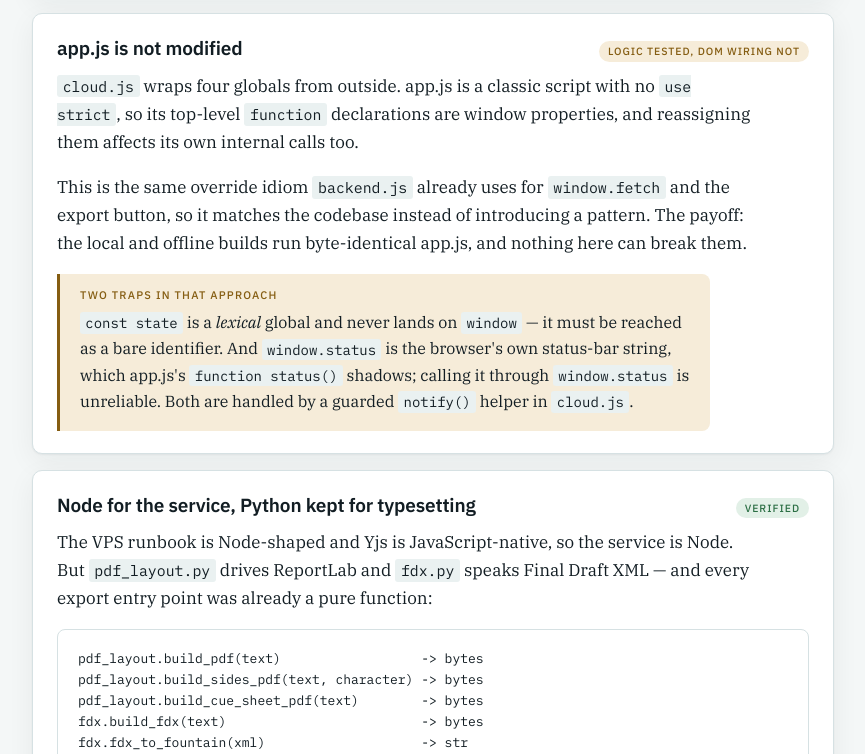
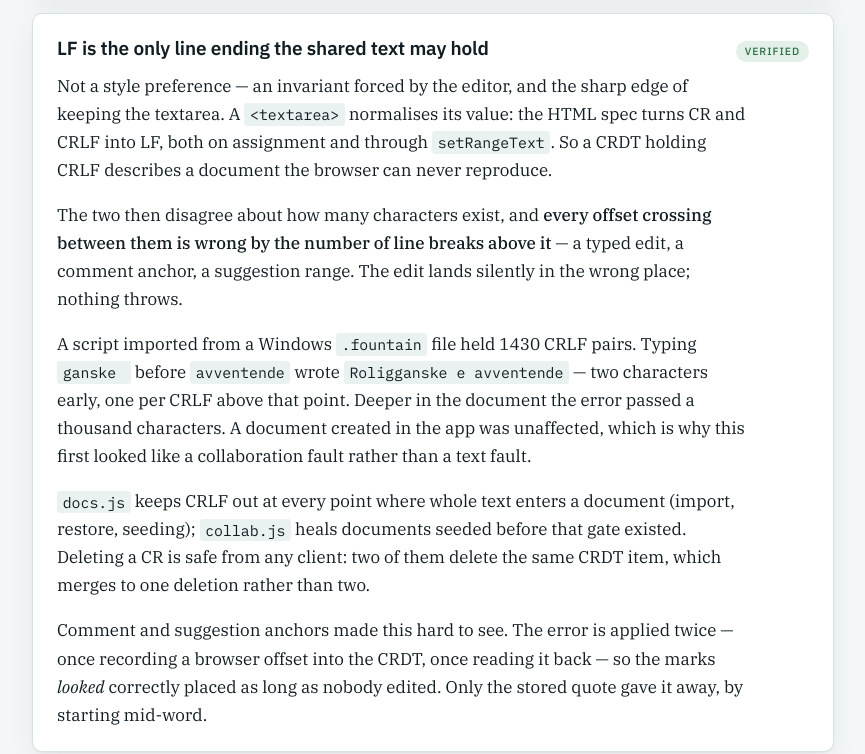
Before and after one commit to Benjakronk/Screenplay_Reader, a plain HTML site: page docs/cloud-architecture.html in a window 1280 px wide. Shown: the part 5182-5936 px from the top of the page, without its empty margins (66-931 px from the left). Drawn offline with Linux system fonts and the light colour scheme.

Commit message:
Record the LF invariant in the architecture docs
Both the markdown and the HTML version, which are parallel documents rather than
generated from each other.

Also notes the test gap that let the bug through: test-binding.mjs re-implements
the sync by hand, so attach(), the observer and applyRemote() had no coverage —
and the first two-client harness still did not reproduce the fault, because its
fake textarea stored whatever it was given. A fake that does not normalise
newlines is not a textarea, and that difference was the whole bug.

Co-Authored-By: Claude Opus 5 (1M context) <noreply@anthropic.com>

```diff
--- a/docs/cloud-architecture.html
+++ b/docs/cloud-architecture.html
@@ -668,6 +668,43 @@ img, svg { max-width: 100%; }
         </div>
 
         <div class="decision">
+          <div class="d-head"><h3>LF is the only line ending the shared text may hold</h3><span class="chip verified">Verified</span></div>
+          <p>
+            Not a style preference — an invariant forced by the editor, and the sharp edge of
+            keeping the textarea. A <code>&lt;textarea&gt;</code> normalises its value: the HTML
+            spec turns CR and CRLF into LF, both on assignment and through
+            <code>setRangeText</code>. So a CRDT holding CRLF describes a document the browser
+            can never reproduce.
+          </p>
+          <p>
+            The two then disagree about how many characters exist, and <strong>every offset
+            crossing between them is wrong by the number of line breaks above it</strong> — a
+            typed edit, a comment anchor, a suggestion range. The edit lands silently in the
+            wrong place; nothing throws.
+          </p>
+          <p>
+            A script imported from a Windows <code>.fountain</code> file held 1430 CRLF pairs.
+            Typing <code>ganske&nbsp;</code> before <code>avventende</code> wrote
+            <code>Roligganske e avventende</code> — two characters early, one per CRLF above that
+            point. Deeper in the document the error passed a thousand characters. A document
+            created in the app was unaffected, which is why this first looked like a
+            collaboration fault rather than a text fault.
+          </p>
+          <p>
+            <code>docs.js</code> keeps CRLF out at every point where whole text enters a document
+            (import, restore, seeding); <code>collab.js</code> heals documents seeded before that
+            gate existed. Deleting a CR is safe from any client: two of them delete the same CRDT
+            item, which merges to one deletion rather than two.
+          </p>
+          <p>
+            Comment and suggestion anchors made this hard to see. The error is applied twice —
+            once recording a browser offset into the CRDT, once reading it back — so the marks
+            <em>looked</em> correctly placed as long as nobody edited. Only the stored quote gave
+            it away, by starting mid-word.
+          </p>
+        </div>
+
+        <div class="decision">
           <div class="d-head"><h3>app.js is not modified</h3><span class="chip untested">Logic tested, DOM wiring not</span></div>
           <p>
             <code>cloud.js</code> wraps four globals from outside. app.js is a classic script with no
```
Also changed, not shown: docs/TODO.md (+10 -0 lines), docs/cloud-architecture.md (+42 -2 lines).
